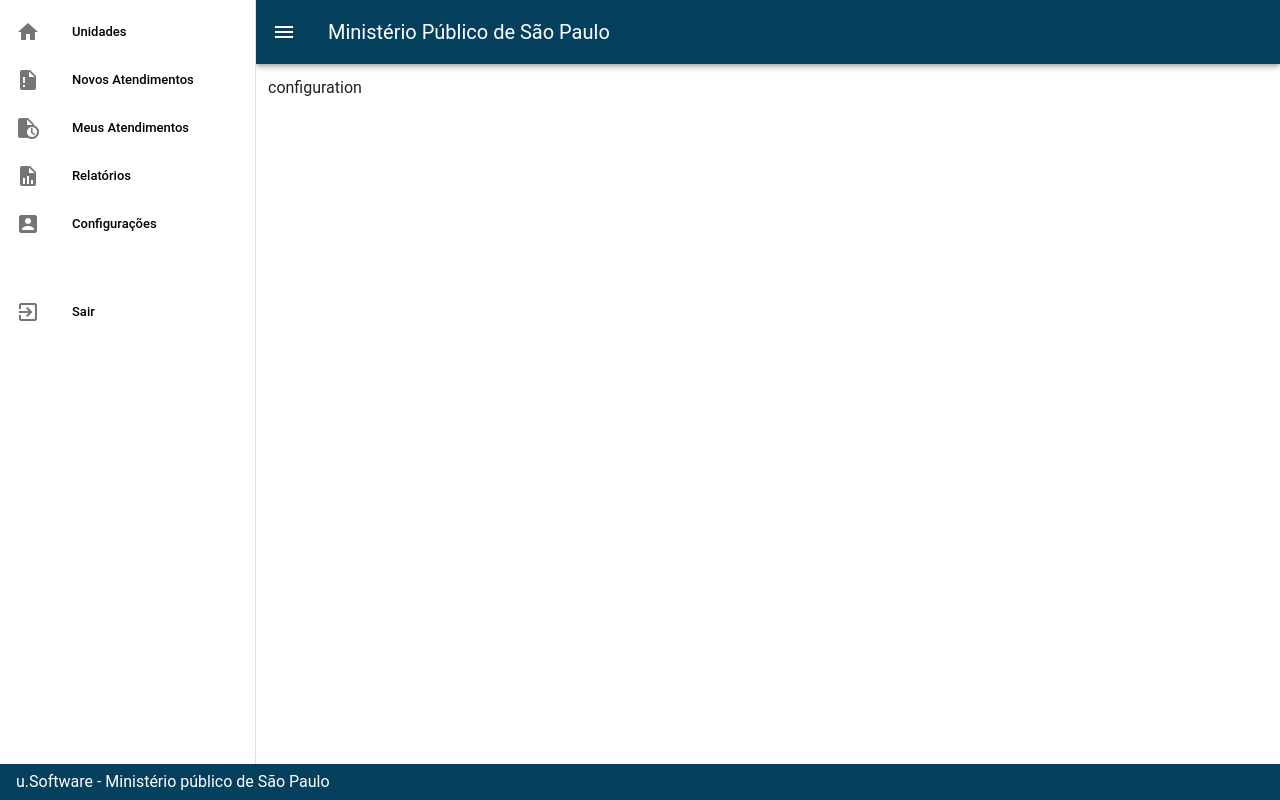
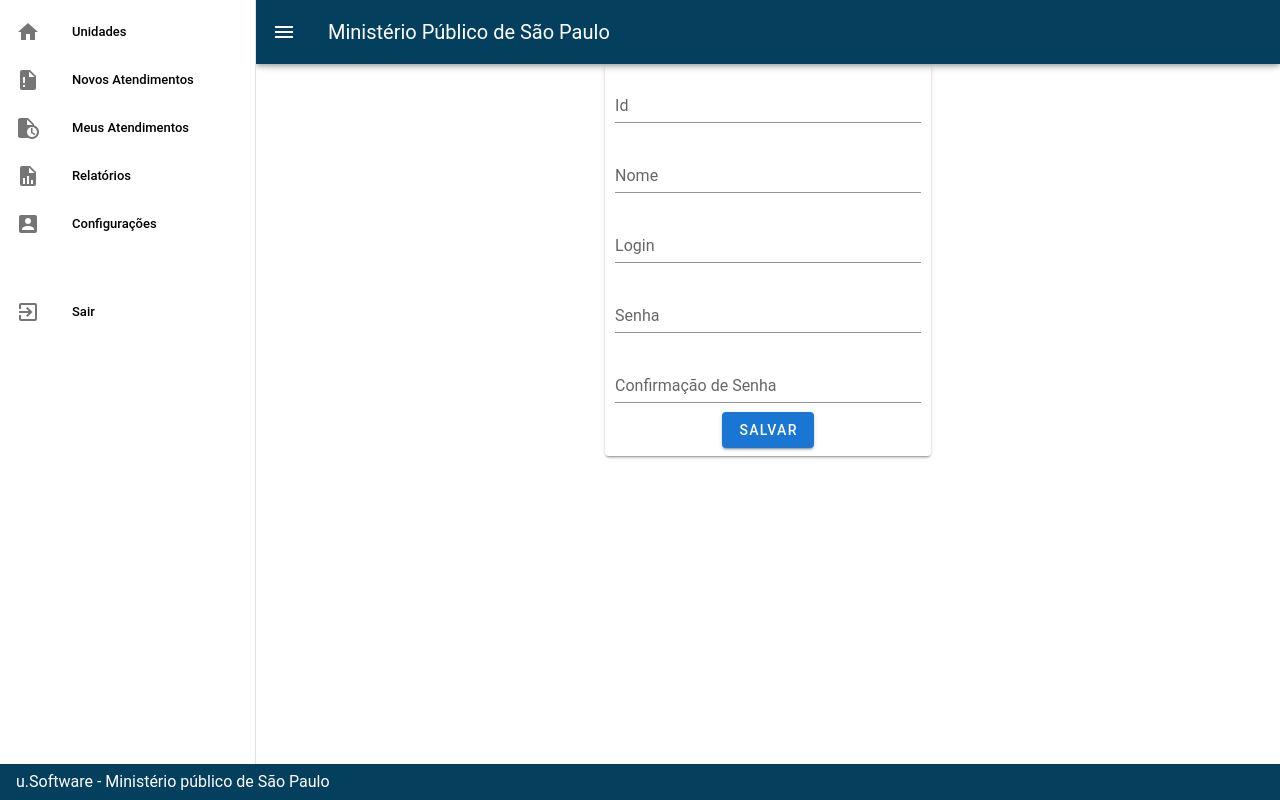
Before and after one commit to AlmeidaIgorCarlos/uSoftware-mp-front, a Vue app: page /main/configuration in a window 1280 px wide. Built offline with nearby package versions, Linux system fonts and the light colour scheme.

Commit message:
preview design of configuration and reports view

```diff
--- a/src/views/configuration.vue
+++ b/src/views/configuration.vue
@@ -1,5 +1,24 @@
 <template>
-  <div>configuration</div>
+  <v-row justify="center">
+    <v-row justify="center">
+      <v-col cols="12" sm="4" >
+        <v-card class="left-padding right-padding top-padding" style="padding-bottom: 20px">
+          <v-text-field label="Id" placeholder="Id" readonly></v-text-field>
+          <v-text-field label="Nome" placeholder="Nome"></v-text-field>
+          <v-text-field label="Login" placeholder="Login"></v-text-field>
+          <v-text-field label="Senha" placeholder="Senha"></v-text-field>
+          <v-text-field
+            label="Confirmação de Senha"
+            placeholder="Confirmação de Senha"
+            type="passoword"
+          ></v-text-field>
+          <v-row justify="center">
+            <v-btn color="primary">Salvar</v-btn>
+          </v-row>
+        </v-card>
+      </v-col>
+    </v-row>
+  </v-row>
 </template>
 
 <script>
@@ -7,4 +26,23 @@ export default {};
 </script>
 
 <style lang="scss" scoped>
+.top-padding {
+  padding-top: 3%;
+}
+
+.left-padding {
+  padding-left: 3%;
+}
+
+.right-padding {
+  padding-right: 3%;
+}
+
+.card-height {
+  height: 80vh;
+}
+
+.card-scroll {
+  overflow-y: scroll;
+}
 </style>
--- a/src/views/reports.vue
+++ b/src/views/reports.vue
@@ -1,5 +1,11 @@
 <template>
-  <div>reports</div>
+    <v-row justify="start">
+      <v-col cols="12" sm="12" >
+        <v-card class="left-padding right-padding">
+          <v-select label="Selecione seu Relatório" :items="units"></v-select>
+        </v-card>
+      </v-col>
+    </v-row>
 </template>
 
 <script>
@@ -7,4 +13,26 @@ export default {};
 </script>
 
 <style lang="scss" scoped>
+.top-padding {
+  padding-top: 3%;
+}
+
+.left-padding {
+  padding-left: 3%;
+}
+
+.right-padding {
+  padding-right: 3%;
+}
+
+.card-height {
+  height: 80vh;
+}
+
+.card-scroll {
+  overflow-y: scroll;
+}
+
+.item-order {
+}
 </style>
```
